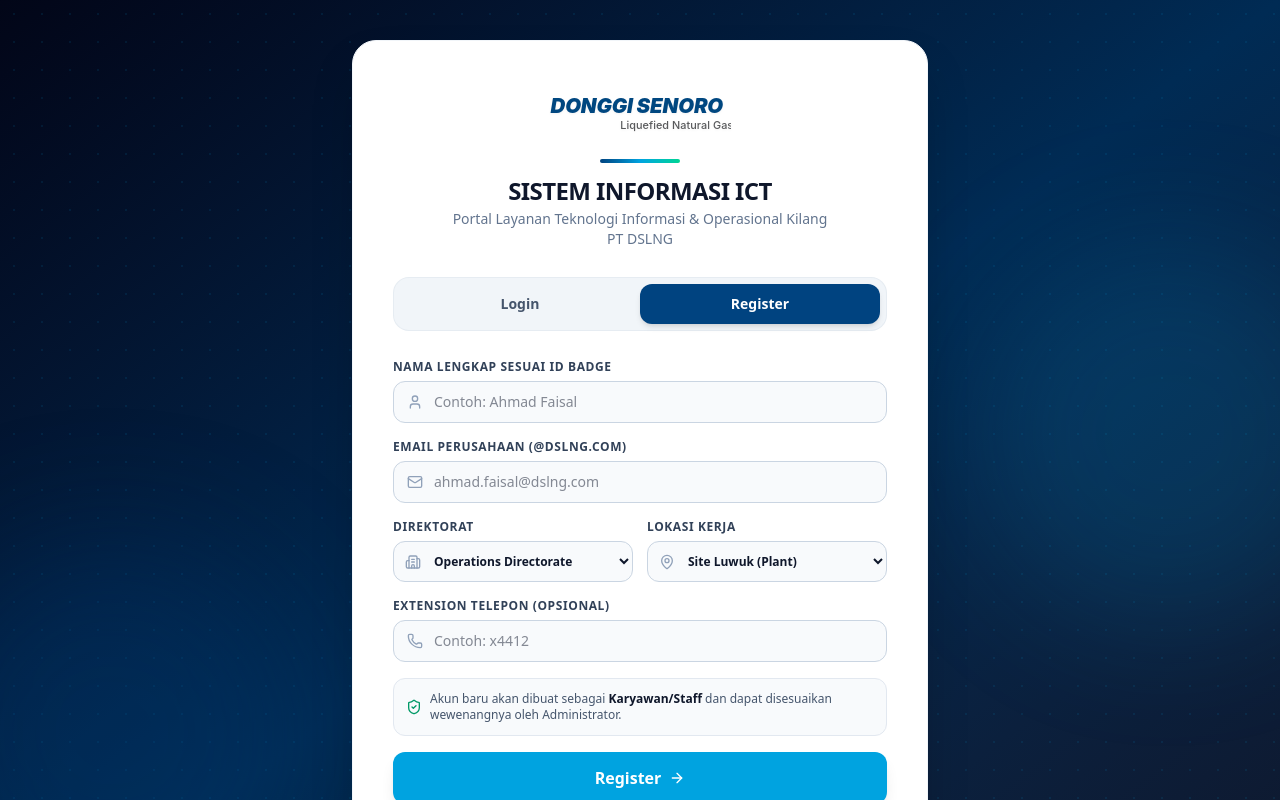
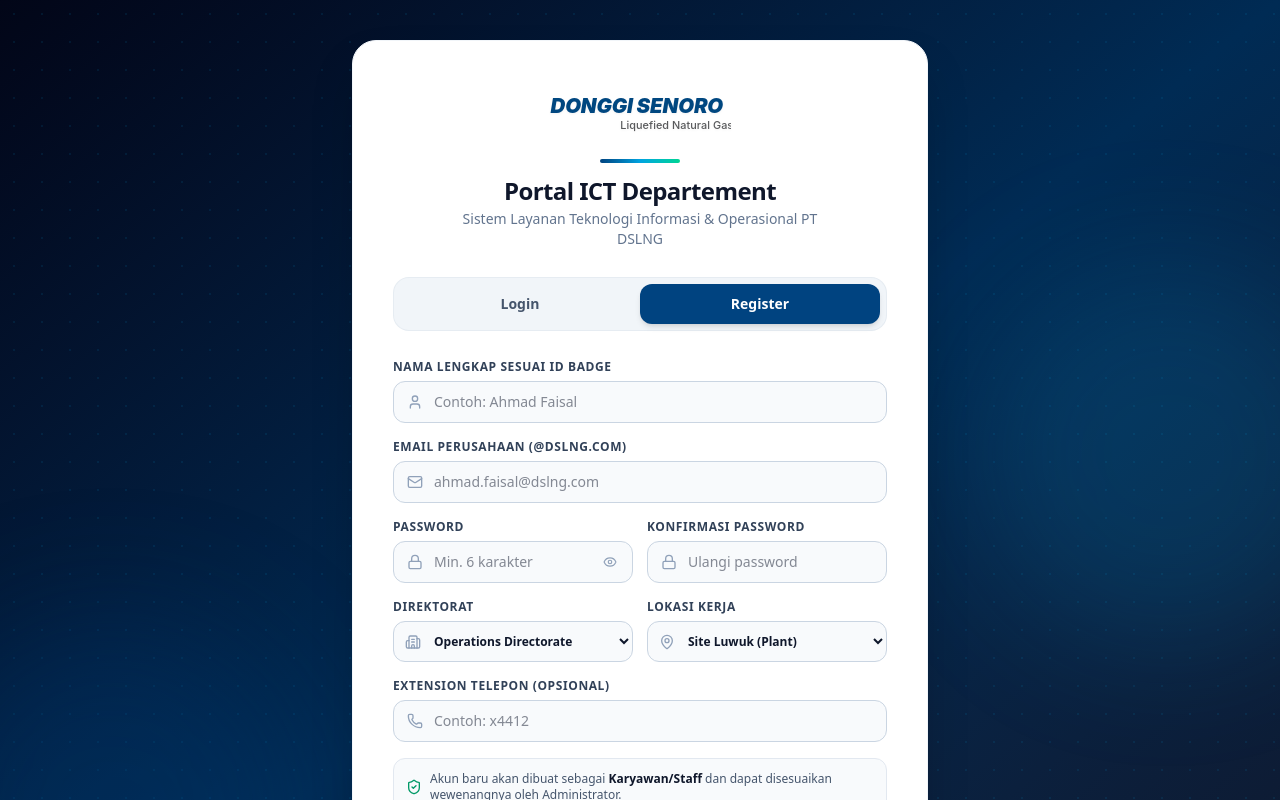
Before and after one commit to christinaaap/ICT-Team, a React (Vite) app: page / in a window 1280 px wide. Both pictures are taken after a click on the button "Register". Shown: the top 800 px of the page. Built offline with nearby package versions, Linux system fonts and the light colour scheme.

Commit message:
feat(auth): disable persistent session and add admin quick-fill
Remove automatic user persistence from local storage to enforce fresh logins and add a quick-fill feature for administrator credentials in the login screen.

```diff
--- a/src/App.tsx
+++ b/src/App.tsx
@@ -73,20 +73,7 @@
     return INITIAL_USERS;
   });
 
-  const [currentUser, setCurrentUser] = useState<User | null>(() => {
-    try {
-      const saved = localStorage.getItem('dslng_current_user');
-      if (saved) {
-        const parsed = JSON.parse(saved);
-        if (parsed && typeof parsed === 'object' && parsed.id) {
-          return sanitizeUser(parsed, 1);
-        }
-      }
-    } catch (e) {
-      console.error(e);
-    }
-    return null; // Always show Login page by default
-  });
+  const [currentUser, setCurrentUser] = useState<User | null>(null);
 
   // Navigation Module
   const [activeModule, setActiveModule] = useState<string>('dashboard');
--- a/src/components/auth/AuthScreens.tsx
+++ b/src/components/auth/AuthScreens.tsx
@@ -2,7 +2,7 @@
 import { DslngLogo } from '../common/DslngLogo';
 import { User, Department, WorkLocation, Role } from '../../types';
 import { notifySuccess, notifyError } from '../../utils/notifications';
-import { Lock, Mail, User as UserIcon, Phone, Building2, MapPin, AlertCircle, ArrowRight, ShieldCheck } from 'lucide-react';
+import { Lock, Mail, User as UserIcon, Phone, Building2, MapPin, ArrowRight, ShieldCheck, Eye, EyeOff, KeyRound } from 'lucide-react';
 
 interface AuthProps {
   users: User[];
@@ -30,10 +30,14 @@
   // Login fields
   const [loginEmail, setLoginEmail] = useState('');
   const [loginPassword, setLoginPassword] = useState('');
+  const [showLoginPassword, setShowLoginPassword] = useState(false);
 
   // Register fields
   const [regName, setRegName] = useState('');
   const [regEmail, setRegEmail] = useState('');
+  const [regPassword, setRegPassword] = useState('');
+  const [regConfirmPassword, setRegConfirmPassword] = useState('');
+  const [showRegPassword, setShowRegPassword] = useState(false);
   const [regDepartment, setRegDepartment] = useState<Department>('Operations Directorate');
   const [regWorkLocation, setRegWorkLocation] = useState<WorkLocation>('Site Luwuk');
   const [regExtension, setRegExtension] = useState('');
@@ -65,6 +69,12 @@
     triggerLogin(foundUser);
   };
 
+  const handleQuickFillAdmin = () => {
+    setLoginEmail('admin.ict@dslng.com');
+    setLoginPassword('P@sswo4d');
+    notifySuccess('Kredensial Administrator ICT terisi otomatis.');
+  };
+
   const handleRegister = (e: React.FormEvent) => {
     e.preventDefault();
     const email = regEmail.trim().toLowerCase();
@@ -86,23 +96,35 @@
       return;
     }
 
+    if (regPassword && regPassword.length < 6) {
+      notifyError('Password minimal harus 6 karakter.');
+      return;
+    }
+
+    if (regPassword && regConfirmPassword && regPassword !== regConfirmPassword) {
+      notifyError('Konfirmasi password tidak cocok dengan password yang dimasukkan.');
+      return;
+    }
+
+    const finalPassword = regPassword.trim() || 'DSLNG#2026';
+
     const newUser: User = {
       id: Date.now(),
       name: regName.trim(),
       email: email,
-      password: 'DSLNG#2026', // Automatically assigned default password
+      password: finalPassword,
       department: regDepartment,
       work_location: regWorkLocation,
       role: 'user', // Automatically defaults to standard staff/user
       extension: regExtension.trim() ? (regExtension.startsWith('x') ? regExtension : `x${regExtension}`) : 'x1000',
       created_at: new Date().toISOString(),
-      must_change_password: true,
+      must_change_password: false,
     };
 
     triggerRegister(newUser);
-    notifySuccess('Pendaftaran berhasil! Silakan login dengan akun Anda.');
+    notifySuccess('Pendaftaran berhasil! Akun Anda siap digunakan.');
     setLoginEmail(email);
-    setLoginPassword('');
+    setLoginPassword(finalPassword);
     setAuthMode('login');
   };
 
@@ -126,10 +148,10 @@
             </div>
             <div className="h-1 w-20 bg-gradient-to-r from-[#004380] via-[#00A3E0] to-emerald-400 mt-4 mb-3 rounded-full"></div>
             <h1 className="text-xl sm:text-2xl font-black text-slate-900 tracking-tight font-sans">
-              SISTEM INFORMASI ICT
+              Portal ICT Departement
             </h1>
             <p className="text-xs sm:text-sm text-slate-500 font-medium mt-0.5 max-w-sm">
-              Portal Layanan Teknologi Informasi & Operasional Kilang PT DSLNG
+              Sistem Layanan Teknologi Informasi & Operasional PT DSLNG
             </p>
           </div>
 
@@ -193,13 +215,21 @@
                 <div className="relative">
                   <Lock className="w-4 h-4 text-slate-400 absolute left-3.5 top-1/2 -translate-y-1/2" />
                   <input
-                    type="password"
+                    type={showLoginPassword ? 'text' : 'password'}
                     required
                     value={loginPassword}
                     onChange={(e) => setLoginPassword(e.target.value)}
                     placeholder="••••••••"
-                    className="w-full pl-10 pr-4 py-3 bg-slate-50 border border-slate-300 rounded-xl text-sm text-slate-900 focus:bg-white focus:ring-2 focus:ring-[#004380] focus:border-transparent outline-none transition"
+                    className="w-full pl-10 pr-11 py-3 bg-slate-50 border border-slate-300 rounded-xl text-sm text-slate-900 focus:bg-white focus:ring-2 focus:ring-[#004380] focus:border-transparent outline-none transition"
                   />
+                  <button
+                    type="button"
+                    onClick={() => setShowLoginPassword(!showLoginPassword)}
+                    className="absolute right-3 top-1/2 -translate-y-1/2 text-slate-400 hover:text-slate-600 p-1"
+                    title={showLoginPassword ? 'Sembunyikan password' : 'Lihat password'}
+                  >
+                    {showLoginPassword ? <EyeOff className="w-4 h-4" /> : <Eye className="w-4 h-4" />}
+                  </button>
                 </div>
               </div>
 
@@ -211,6 +241,18 @@
                 <span>Login</span>
                 <ArrowRight className="w-4 h-4" />
               </button>
+
+              {/* Demo Account Quick-Fill Helper */}
+              <div className="pt-2">
+                <button
+                  type="button"
+                  onClick={handleQuickFillAdmin}
+                  className="w-full py-2 px-3 bg-sky-50 hover:bg-sky-100 border border-sky-200 rounded-xl text-xs text-[#004380] font-semibold flex items-center justify-center gap-1.5 transition"
+                >
+                  <KeyRound className="w-3.5 h-3.5 text-[#00A3E0]" />
+                  <span>Isi Otomatis Akun Demo Admin (<span className="font-mono">admin.ict@dslng.com</span>)</span>
+                </button>
+              </div>
 
               <div className="text-center pt-2">
                 <p className="text-xs text-slate-500">
@@ -261,6 +303,49 @@
                     placeholder="ahmad.faisal@dslng.com"
                     className="w-full pl-10 pr-4 py-2.5 bg-slate-50 border border-slate-300 rounded-xl text-sm focus:bg-white focus:ring-2 focus:ring-[#004380] outline-none transition font-medium"
                   />
+                </div>
+              </div>
+
+              <div className="grid grid-cols-1 sm:grid-cols-2 gap-3.5">
+                <div>
+                  <label className="block text-xs font-bold text-slate-700 uppercase tracking-wider mb-1.5">
+                    Password
+                  </label>
+                  <div className="relative">
+                    <Lock className="w-4 h-4 text-slate-400 absolute left-3.5 top-1/2 -translate-y-1/2" />
+                    <input
+                      type={showRegPassword ? 'text' : 'password'}
+                      required
+                      value={regPassword}
+                      onChange={(e) => setRegPassword(e.target.value)}
+                      placeholder="Min. 6 karakter"
+                      className="w-full pl-10 pr-10 py-2.5 bg-slate-50 border border-slate-300 rounded-xl text-sm focus:bg-white focus:ring-2 focus:ring-[#004380] outline-none transition font-medium"
+                    />
+                    <button
+                      type="button"
+                      onClick={() => setShowRegPassword(!showRegPassword)}
+                      className="absolute right-3 top-1/2 -translate-y-1/2 text-slate-400 hover:text-slate-600 p-1"
+                    >
+                      {showRegPassword ? <EyeOff className="w-3.5 h-3.5" /> : <Eye className="w-3.5 h-3.5" />}
+                    </button>
+                  </div>
+                </div>
+
+                <div>
+                  <label className="block text-xs font-bold text-slate-700 uppercase tracking-wider mb-1.5">
+                    Konfirmasi Password
+                  </label>
+                  <div className="relative">
+                    <Lock className="w-4 h-4 text-slate-400 absolute left-3.5 top-1/2 -translate-y-1/2" />
+                    <input
+                      type={showRegPassword ? 'text' : 'password'}
+                      required
+                      value={regConfirmPassword}
+                      onChange={(e) => setRegConfirmPassword(e.target.value)}
+                      placeholder="Ulangi password"
+                      className="w-full pl-10 pr-4 py-2.5 bg-slate-50 border border-slate-300 rounded-xl text-sm focus:bg-white focus:ring-2 focus:ring-[#004380] outline-none transition font-medium"
+                    />
+                  </div>
                 </div>
               </div>
 
@@ -330,7 +415,7 @@
                 id="btn-submit-register"
                 className="w-full py-3.5 bg-[#00A3E0] hover:bg-[#0284C7] text-white font-bold rounded-xl shadow-lg hover:shadow-xl transition-all duration-200 flex items-center justify-center gap-2 text-sm sm:text-base mt-2"
               >
-                <span>Register</span>
+                <span>Register Akun Baru</span>
                 <ArrowRight className="w-4 h-4" />
               </button>
 
```
